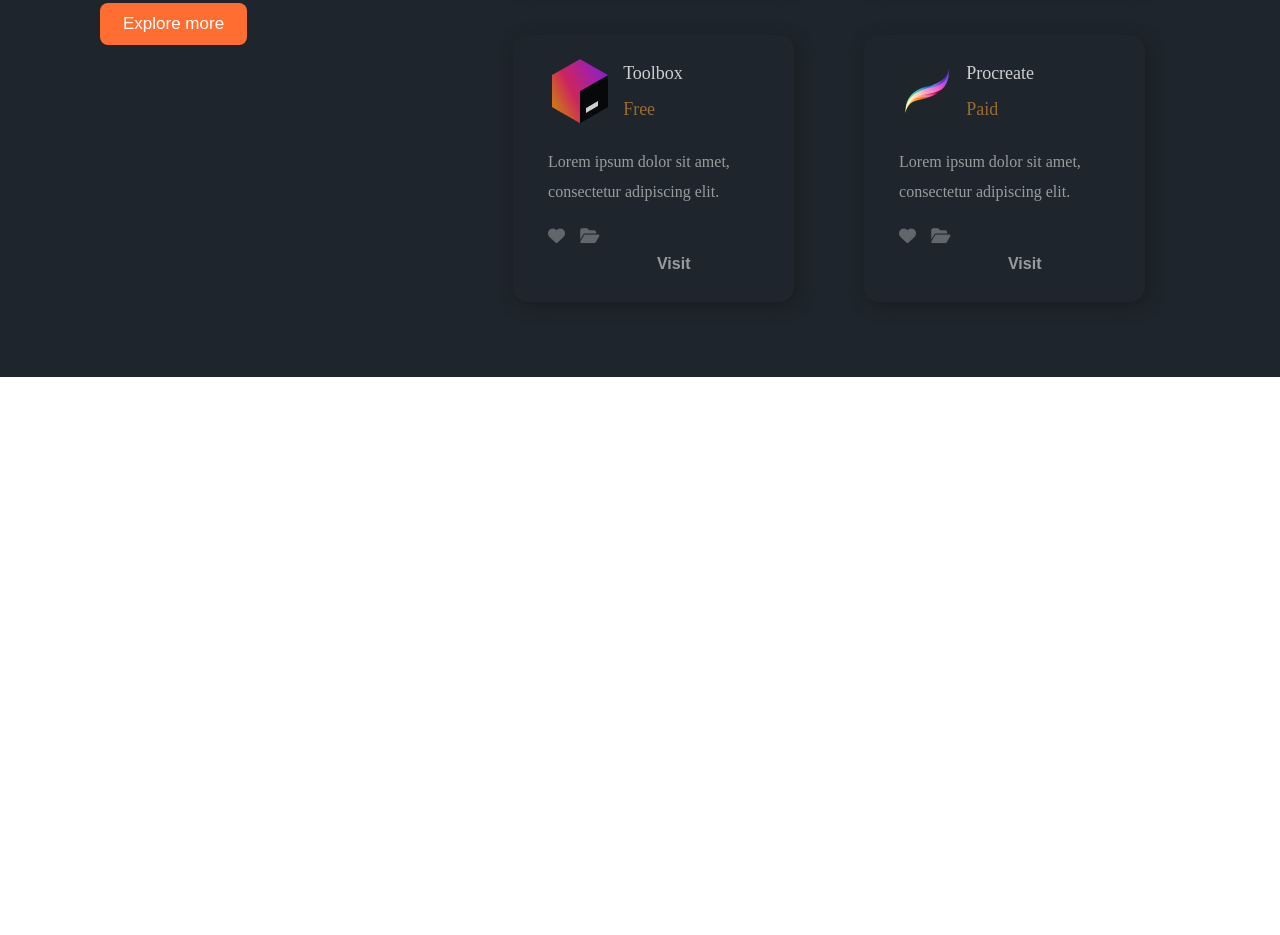
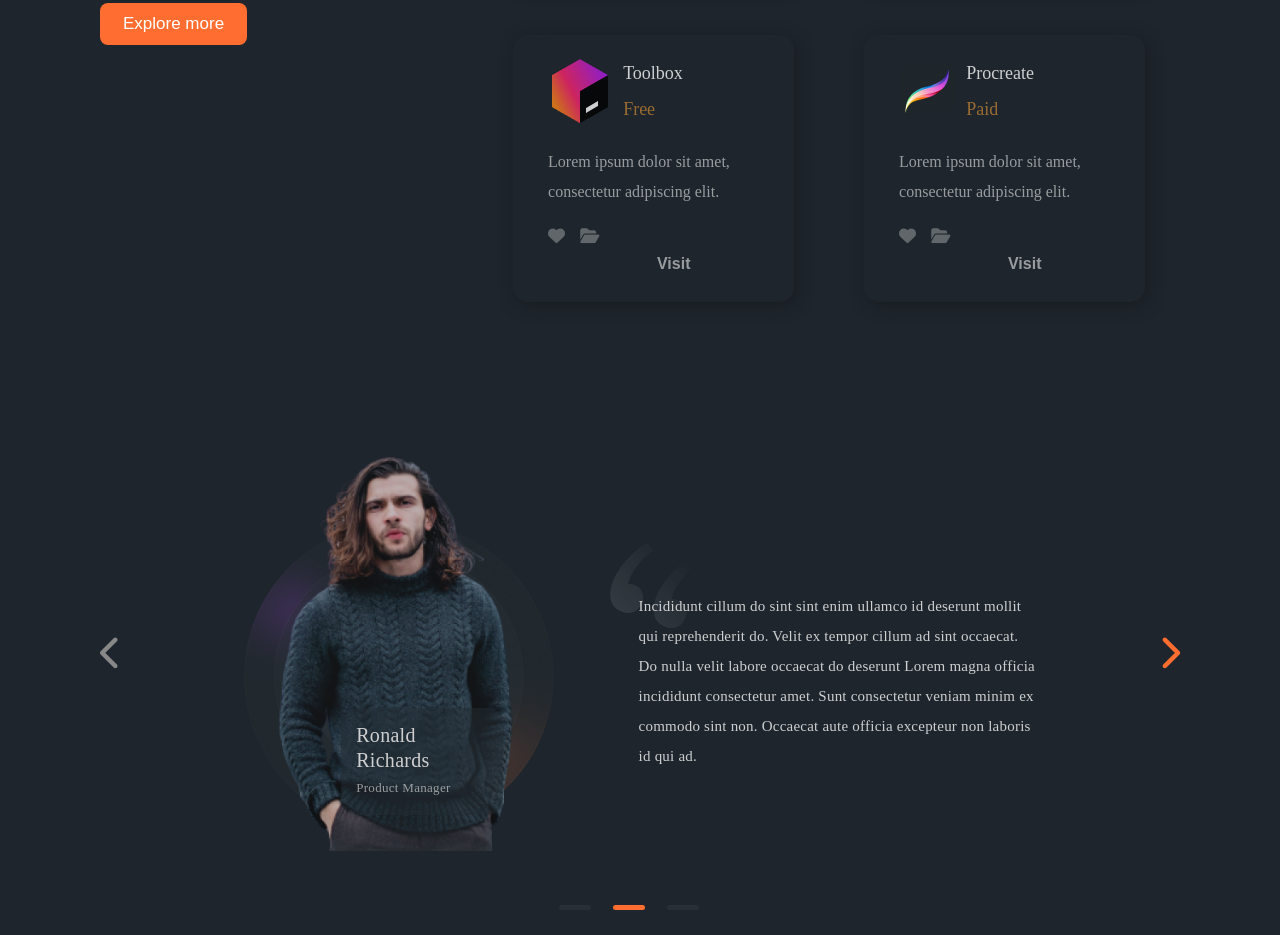
Before and after one commit to mardiev05/Antools, a plain HTML site: page index.html in a window 1280 px wide. Shown: the part 2418-3353 px from the top of the page. Before the commit the page ends 2795 px from the top, so only its background shows below. Drawn offline with Linux system fonts and the light colour scheme.

Commit message:
ronald section has been completed in html and css

```diff
--- a/index.html
+++ b/index.html
@@ -287,6 +287,34 @@
                     </div>
                 </div>
             </div>
+
+            <!-- ronald -->
+            <div class="ronald">
+                <i class="fas fa-chevron-left"></i>
+
+                <div class="ronald_img cont">
+                    <img class="ronald__img" src="images/richards.png" alt="Ronald Richards" />
+                    <p class="ronald__info">
+                        Ronald Richards <br />
+                        <span>Product Manager</span>
+                    </p>
+                </div>
+
+                <div class="ronald__content">
+                    <!-- <img src="images/“.png" alt="" /> -->
+                    <p class="ronald__text">
+                        Incididunt cillum do sint sint enim ullamco id deserunt mollit qui reprehenderit do. Velit ex tempor cillum ad sint occaecat. Do nulla velit labore occaecat do deserunt Lorem magna officia incididunt consectetur amet. Sunt consectetur veniam minim ex
+                        commodo sint non. Occaecat aute officia excepteur non laboris id qui ad.
+                    </p>
+                </div>
+                <i class="fas fa-chevron-right"></i>
+            </div>
+
+            <div class="ronald__line text--center">
+                <div class="line"></div>
+                <div class="line"></div>
+                <div class="line"></div>
+            </div>
         </section>
     </div>
 </body>
--- a/style.css
+++ b/style.css
@@ -152,12 +152,23 @@ form {
 
 .awesome__input-btn:hover {
     background: #28b3cb;
+    color: #000;
 }
 
 .awesome__icons i {
     color: #fff;
     font-size: 25px;
     margin-right: 8%;
+    cursor: pointer;
+    transition: 0.6s ease;
+    -webkit-transition: 0.6s ease;
+    -moz-transition: 0.6s ease;
+    -ms-transition: 0.6s ease;
+    -o-transition: 0.6s ease;
+}
+
+.awesome__icons i:hover {
+    color: #ff0000;
 }
 
 .awesome__img {
@@ -263,6 +274,10 @@ form {
 
 .popular__card-links .fa-heart:hover {
     color: #ff0000;
+}
+
+.popular__card-links .fa-folder-open:hover {
+    color: rgb(5, 197, 255);
 }
 
 .popular__card-link {
@@ -402,3 +417,93 @@ form {
 .newcomer__card {
     width: 40%;
 }
+
+
+/* =====ronald===== */
+
+.ronald {
+    width: 100%;
+    position: relative;
+    display: flex;
+    align-items: center;
+    justify-content: space-between;
+    margin-top: 100px;
+}
+
+.ronald i {
+    width: 10%;
+    font-size: 35px;
+    color: #888;
+}
+
+.ronald i:last-child {
+    text-align: end;
+    color: #FF6E30;
+}
+
+.ronald_img.cont {
+    width: 30%;
+    position: relative;
+}
+
+.ronald__img {
+    width: 100%;
+}
+
+.ronald__info {
+    font-weight: 500;
+    font-size: 20px;
+    line-height: 25px;
+    letter-spacing: 0.015em;
+    color: rgba(255, 253, 253, 0.78);
+    padding: 15px;
+    background: rgba(40, 48, 54, 0.2);
+    backdrop-filter: blur(50px);
+    width: 50%;
+    border-radius: 15px;
+    position: absolute;
+    left: 30%;
+    bottom: 10%;
+}
+
+.ronald__info span {
+    font-weight: normal;
+    font-size: 13px;
+    line-height: 25px;
+    color: rgba(255, 253, 253, 0.55);
+}
+
+.ronald__content {
+    width: 40%;
+    background-image: url(images/a.png);
+    background-repeat: no-repeat;
+}
+
+.ronald__text {
+    margin-top: 55px;
+    margin-left: 8%;
+    font-weight: normal;
+    font-size: 15px;
+    line-height: 30px;
+    letter-spacing: 0.015em;
+    color: rgba(255, 255, 255, 0.78);
+}
+
+.ronald__line.text--center {
+    width: 100%;
+    display: flex;
+    justify-content: center;
+    margin-top: 50px;
+}
+
+.line {
+    width: 3%;
+    height: 5px;
+    background: #283036;
+    border-radius: 60px;
+    margin-right: 2%;
+}
+
+.line:nth-child(2) {
+    background: #FF6E30;
+}
```
Also changed, not shown: images/a.png (added), images/richards.png (added), 2 other files.
